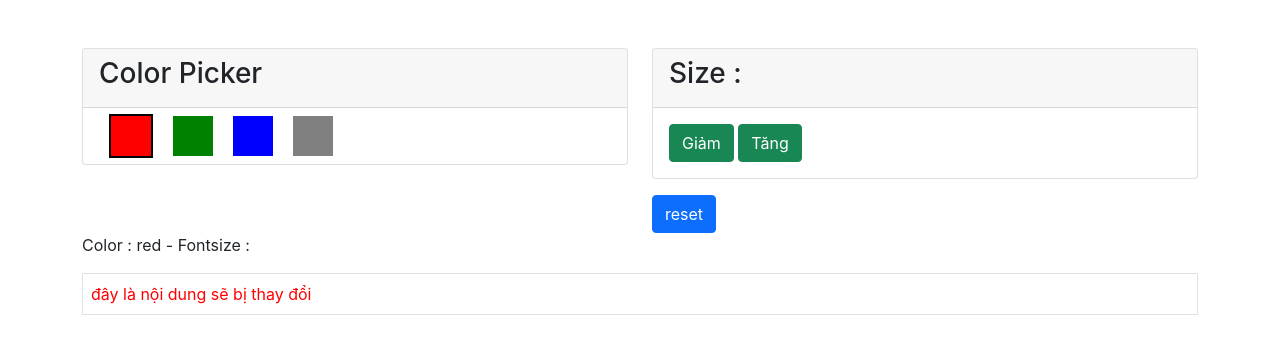
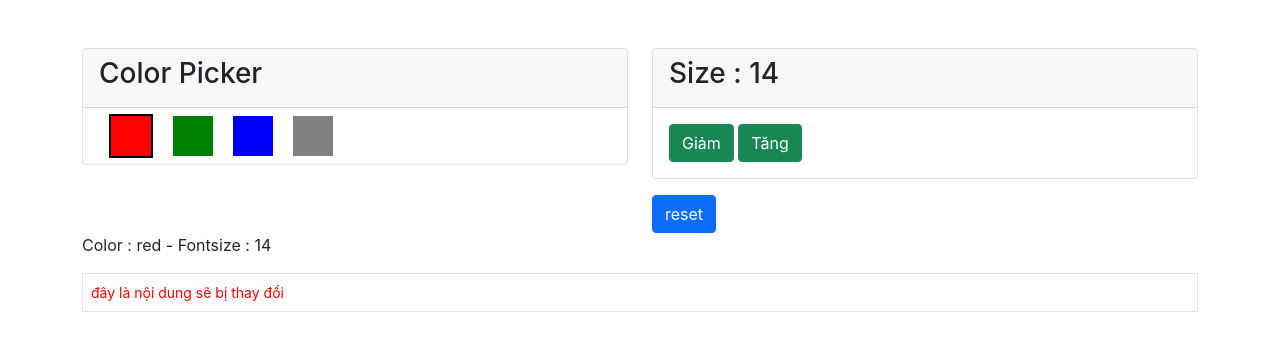
Before and after one commit to Huunhat22/settingtext, a React (Create React App) app: page / in a window 1280 px wide. Shown: the top 354 px of the page. Built offline with nearby package versions, Linux system fonts and the light colour scheme.

Commit message:
Nhận các props và setSate

```diff
--- a/src/App.js
+++ b/src/App.js
@@ -12,15 +12,34 @@ class App extends Component {
     super(props);
     this.state = {
       color : 'red',
-      fontsize : 15
+      fontsize : 14
     };
   }
 
+  //function set color
   onSetColor = (param) =>{
     // console.log(param);
     this.setState({
       color : param
     });
+  }
+
+  //function set size when we action click button Giam -Tang
+  setSize = (paramSize) =>{
+    // console.log(paramSize);
+    this.setState({
+      fontsize : (this.state.fontsize + paramSize >= 8 && this.state.fontsize + paramSize <= 36) ? this.state.fontsize + paramSize :this.state.fontsize
+    });
+  }
+
+  //function resetValue khi co su kien click vao button Reset
+  resetValue = (paramflag) =>{
+    if (paramflag) {
+      this.setState({
+        color : 'red',
+        fontsize : 14
+      });
+    }
   }
 
   render(){
@@ -29,10 +48,10 @@ class App extends Component {
           <div className='row mt-5'>
             <Colorpicker colorRecive = {this.state.color} onReciveColor = {this.onSetColor}></Colorpicker>
             <div className="col-xs-6 col-sm-6 col-md-6 col-lg-6">
-              <Sizesetting></Sizesetting>
-              <Reset></Reset>
+              <Sizesetting fontSize = {this.state.fontsize} reciveChangeSize = {this.setSize}></Sizesetting>
+              <Reset reciveReset = {this.resetValue}></Reset>
             </div>
-            <Result colorRecive = {this.state.color}></Result>
+            <Result colorRecive = {this.state.color} fontSize = {this.state.fontsize}></Result>
           </div>
         </div>
     );
```
